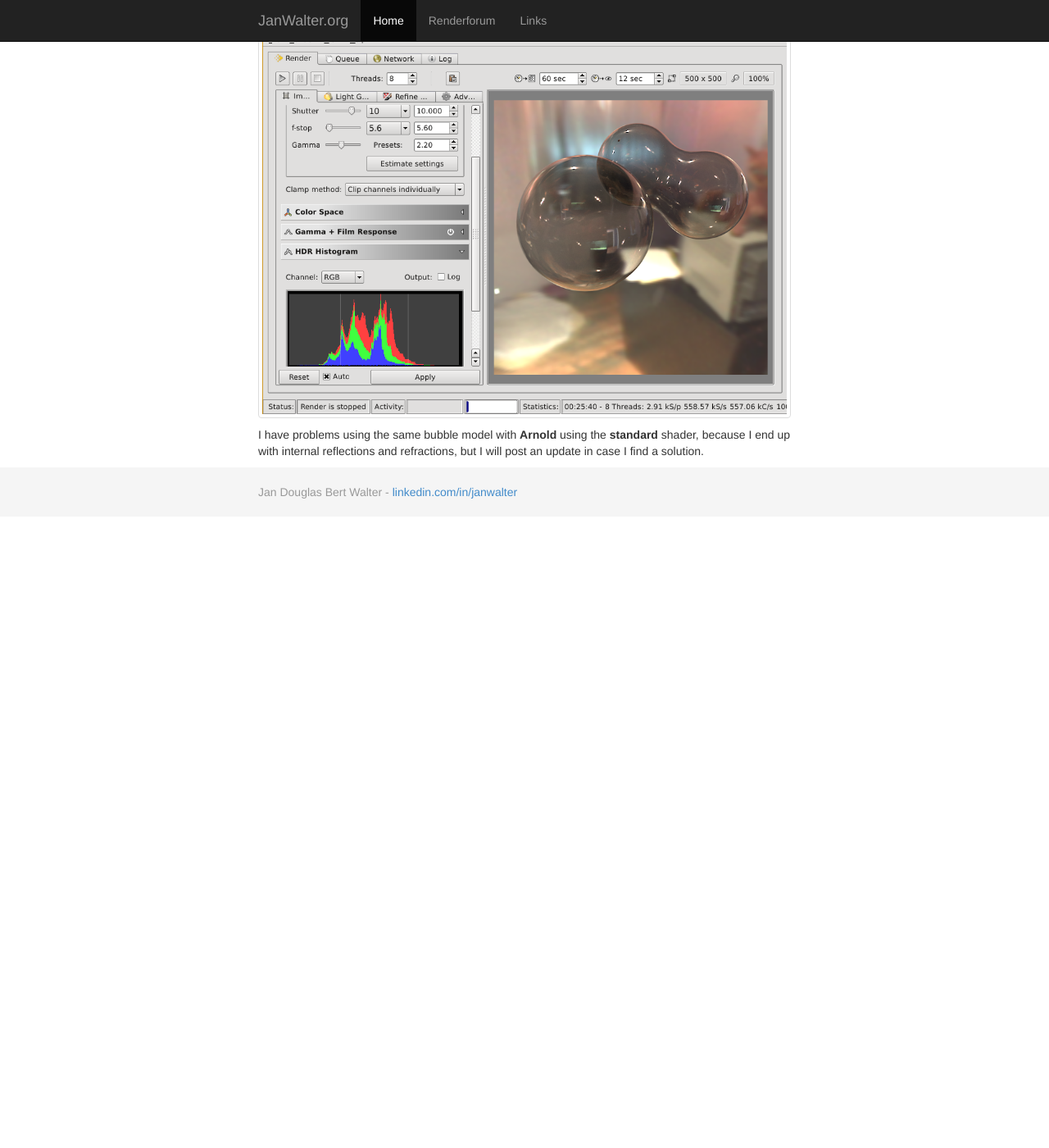
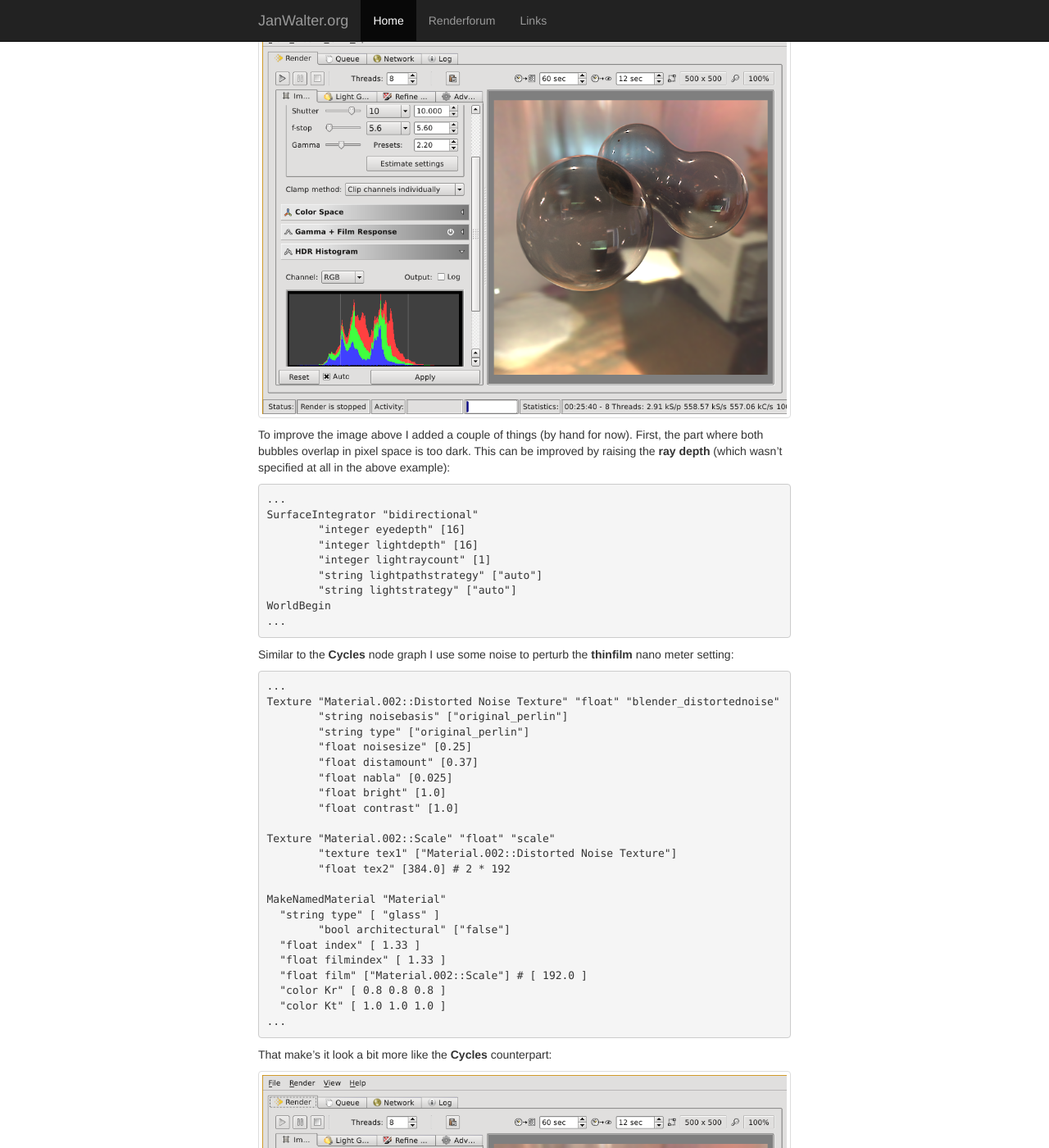
Before and after one commit to wahn/jan_walter_org, a Jekyll site: the page built from _posts/2014-03-28-making-bubbles-cycles-vs-luxrender.markdown, in a window 1280 px wide and 1400 px high, scrolled down 846 px. Shown: the whole window at 82% size. Built offline with Jekyll 4.4.1, drawn with Linux system fonts in a browser that asks for light colours; nearby versions of some CDN libraries; library files that are not in the unit come from our copies; Markdown is read by kramdown in place of the engine named in the settings; before the commit the page ends 1476 px from its top, so only the background shows below that.

Commit message:
Add an improved rendering for Luxrender and explain in post.

```diff
--- a/_posts/2014-03-28-making-bubbles-cycles-vs-luxrender.markdown
+++ b/_posts/2014-03-28-making-bubbles-cycles-vs-luxrender.markdown
@@ -32,6 +32,58 @@
 <img src="/assets/bubbles_luxrender.png" alt="Rendered with Luxrender"
 width="650" class="img-thumbnail"/>
 
+To improve the image above I added a couple of things (by hand for
+now). First, the part where both bubbles overlap in pixel space is too
+dark. This can be improved by raising the __ray depth__ (which wasn't
+specified at all in the above example):
+
+{% highlight tcsh %}
+...
+SurfaceIntegrator "bidirectional"
+	"integer eyedepth" [16]
+	"integer lightdepth" [16]
+	"integer lightraycount" [1]
+	"string lightpathstrategy" ["auto"]
+	"string lightstrategy" ["auto"]
+WorldBegin
+...
+{% endhighlight %}
+
+Similar to the __Cycles__ node graph I use some noise to perturb the
+__thinfilm__ nano meter setting:
+
+{% highlight tcsh %}
+...
+Texture "Material.002::Distorted Noise Texture" "float" "blender_distortednoise"
+	"string noisebasis" ["original_perlin"]
+	"string type" ["original_perlin"]
+	"float noisesize" [0.25]
+	"float distamount" [0.37]
+	"float nabla" [0.025]
+	"float bright" [1.0]
+	"float contrast" [1.0]
+
+Texture "Material.002::Scale" "float" "scale"
+	"texture tex1" ["Material.002::Distorted Noise Texture"]
+	"float tex2" [384.0] # 2 * 192
+
+MakeNamedMaterial "Material"
+  "string type" [ "glass" ]
+	"bool architectural" ["false"]
+  "float index" [ 1.33 ]
+  "float filmindex" [ 1.33 ]
+  "float film" ["Material.002::Scale"] # [ 192.0 ]
+  "color Kr" [ 0.8 0.8 0.8 ]
+  "color Kt" [ 1.0 1.0 1.0 ]
+...
+{% endhighlight %}
+
+That make's it look a bit more like the __Cycles__ counterpart:
+
+<img src="/assets/bubbles_luxrender_noise_base_film_nano.png"
+alt="Noise based film nano variations" width="650"
+class="img-thumbnail"/>
+
 I have problems using the same bubble model with __Arnold__ using the
 __standard__ shader, because I end up with internal reflections and
 refractions, but I will post an update in case I find a solution.
```
Also changed, not shown: assets/bubbles_luxrender_noise_base_film_nano.png (added).
